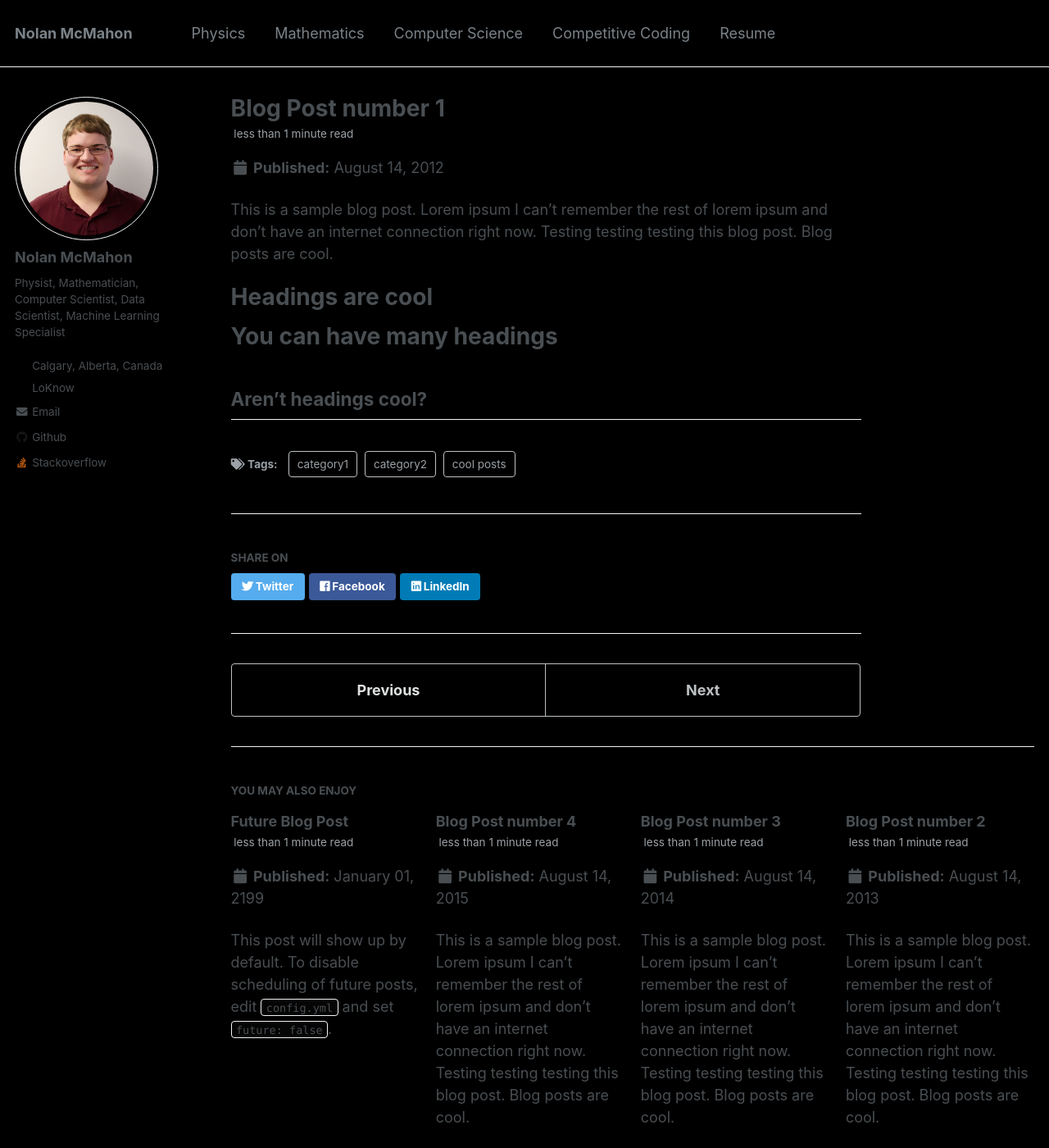
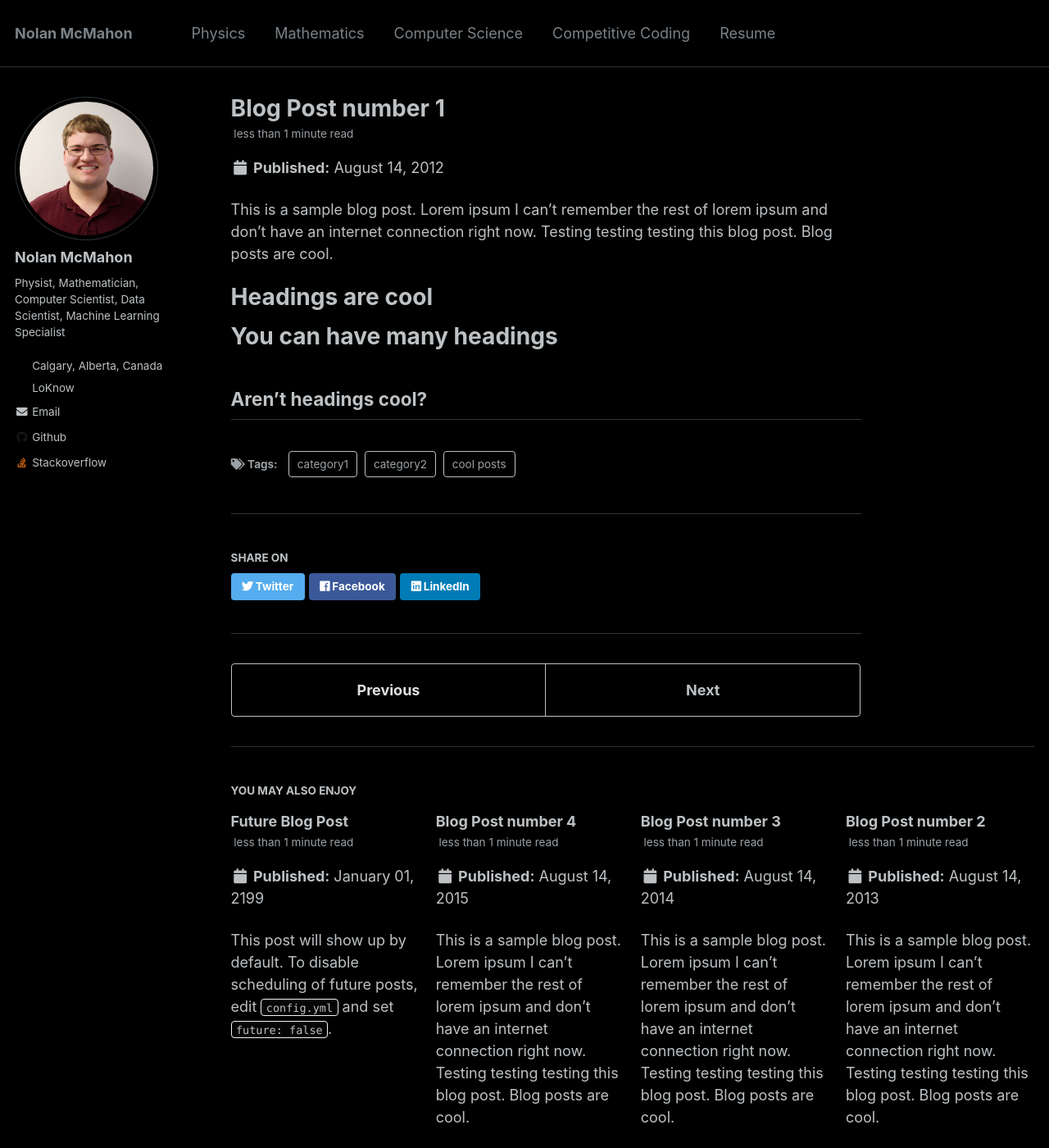
Before and after one commit to NolantheNerd/NolantheNerd.github.io, a Jekyll site: the page built from _posts/2012-08-14-blog-post-1.md, in a window 1280 px wide and 1400 px high. Shown: the whole window at 82% size. Built offline with Jekyll 4.4.1, drawn with Linux system fonts in a browser that asks for light colours.

Commit message:
More Dark Mode Changes

```diff
--- a/_sass/_variables.scss
+++ b/_sass/_variables.scss
@@ -56,9 +56,9 @@ $lighter-gray               : mix(#fff, $gray, 90%);
 $body-color                 : #000; // #fff;
 $background-color           : #000; // #fff;
 $code-background-color      : #050505; // #fafafa;
-$code-background-color-dark : $light-gray;
-$text-color                 : $dark-gray;
-$border-color               : $lighter-gray;
+$code-background-color-dark : $dark-gray; // $light-gray
+$text-color                 : $light-gray; // $dark-gray
+$border-color               : $darker-gray; // $lighter-gray;
 
 $primary-color              : #7a8288;
 $success-color              : #62c462;
```
